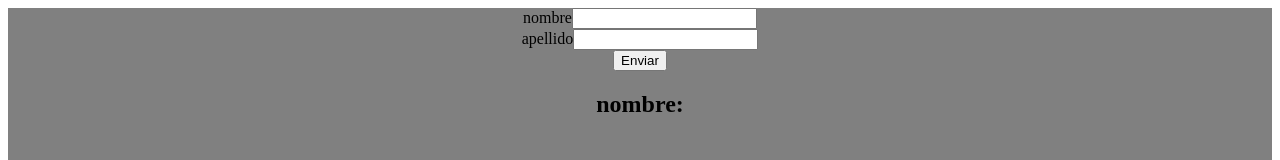
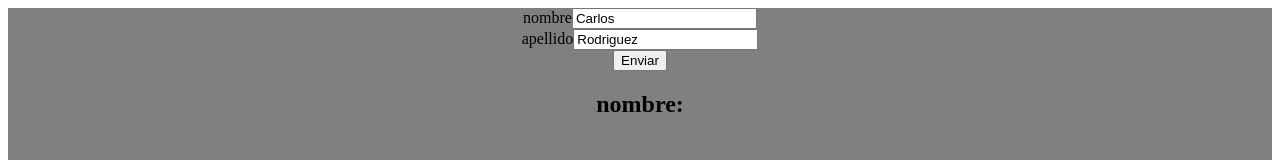
Before and after one commit to osvalttek/claseDeReact, a React (Create React App) app: page /register in a window 1280 px wide. Shown: the top 160 px of the page. Built offline with nearby package versions, Linux system fonts and the light colour scheme.

Commit message:
customhook atomico!

```diff
--- a/src/components/register/Register.jsx
+++ b/src/components/register/Register.jsx
@@ -16,12 +16,17 @@ const Form = styled.form`
   align-items: center;
 `;
 const Register = () => {
-  const [data, setData] = useState({});
-  const nombre = useInput();
-  const apellido = useInput();
+  const [newData, setNewData] = useState({});
+  const [data, setData] = useState({
+    nombre: "Carlos",
+    apellido: "Rodriguez",
+  });
+  const nombre = useInput("text", "nombre", data.nombre);
+  // console.log(nombre);
+  const apellido = useInput("text", "apellido", data.apellido);
   const handleSubmit = (e) => {
     e.preventDefault();
-    setData({ ...nombre.input, ...apellido.input });
+    setNewData({ ...nombre.input, ...apellido.input });
   };
   return (
     <DivContainer>
@@ -29,8 +34,8 @@ const Register = () => {
         <label>
           nombre
           <input
-            type="text"
-            name="nombre"
+            // type="text"
+            // name="nombre"
             // onInput={nombre.onInput}
             // value={nombre.input.name}
             {...nombre}
@@ -39,16 +44,17 @@ const Register = () => {
         <label>
           apellido
           <input
-            type="text"
-            name="apellido"
-            onInput={apellido.onInput}
-            value={apellido.input.name}
+            // type="text"
+            // name="apellido"
+            // onInput={apellido.onInput}
+            // value={apellido.input.name}
+            {...apellido}
           />
         </label>
         <button>Enviar</button>
       </Form>
-      <h2>nombre:{data.nombre}</h2>
-      <h2>apellido:{data.apellido}</h2>
+      <h2>nombre:{newData.nombre}</h2>
+      <h2>apellido:{newData.apellido}</h2>
     </DivContainer>
   );
 };
--- a/src/customHooks/useInput.js
+++ b/src/customHooks/useInput.js
@@ -1,20 +1,23 @@
 import React, { useState } from "react"
 
-
-const useInput = () => {
-    const [input, setInput] = useState({});
+const useInput = (type = "text", name, value = "") => {
+    const [input, setInput] = useState({
+        [name]: value
+    });
     const onInput = (e) => {
+        // console.log(e.target)
         let name = e.target.name;
         let value = e.target.value;
         // let newData = { ...input };
         // newData[name] = value;
-        setInput({[name]:value});
+        setInput({ [name]: value });
     };
-
     return {
         input,
-        onInput
+        onInput,
+        type: type,
+        name: name,
+        value: input[name]
     }
 };
-
 export default useInput
```
